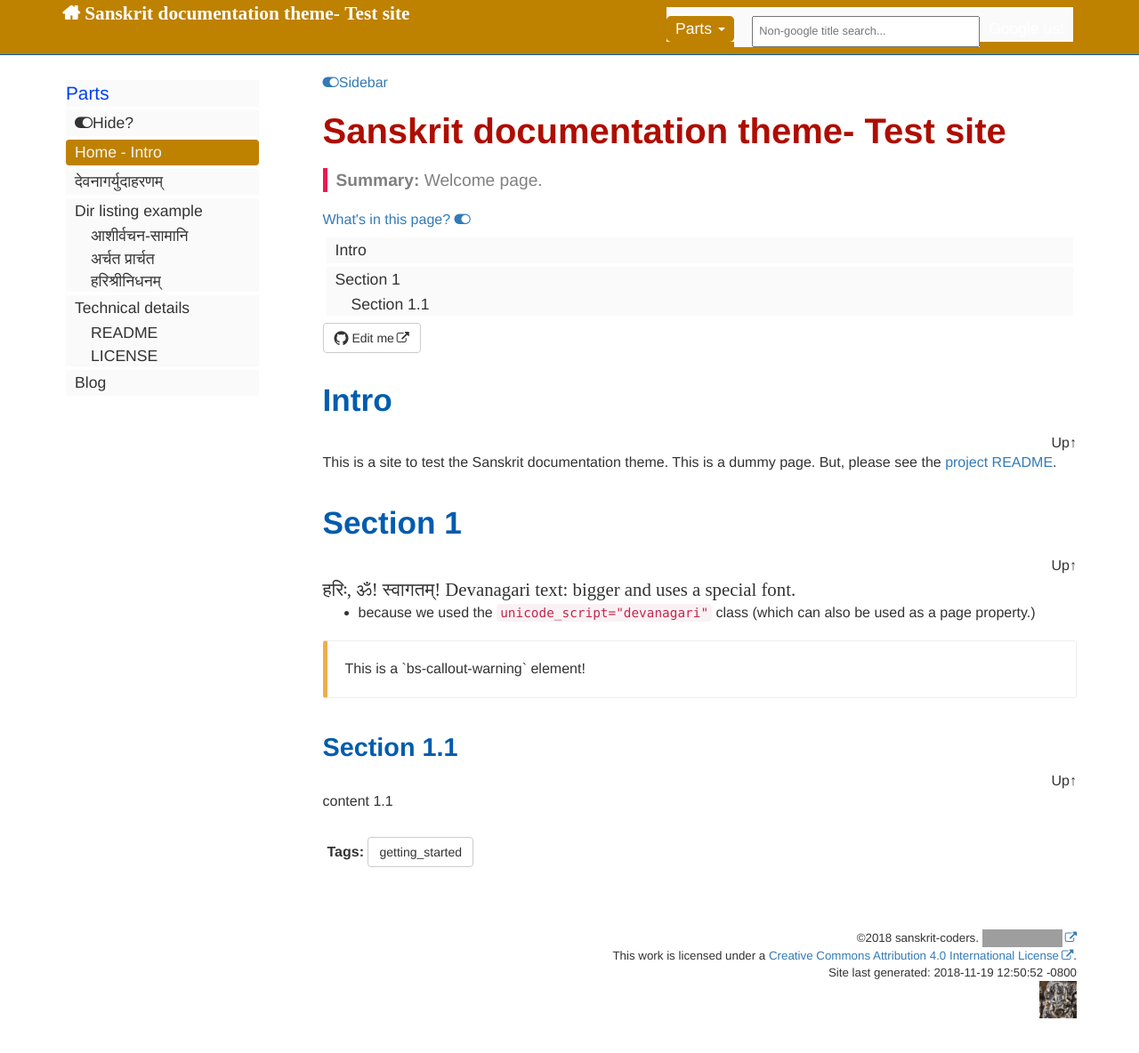
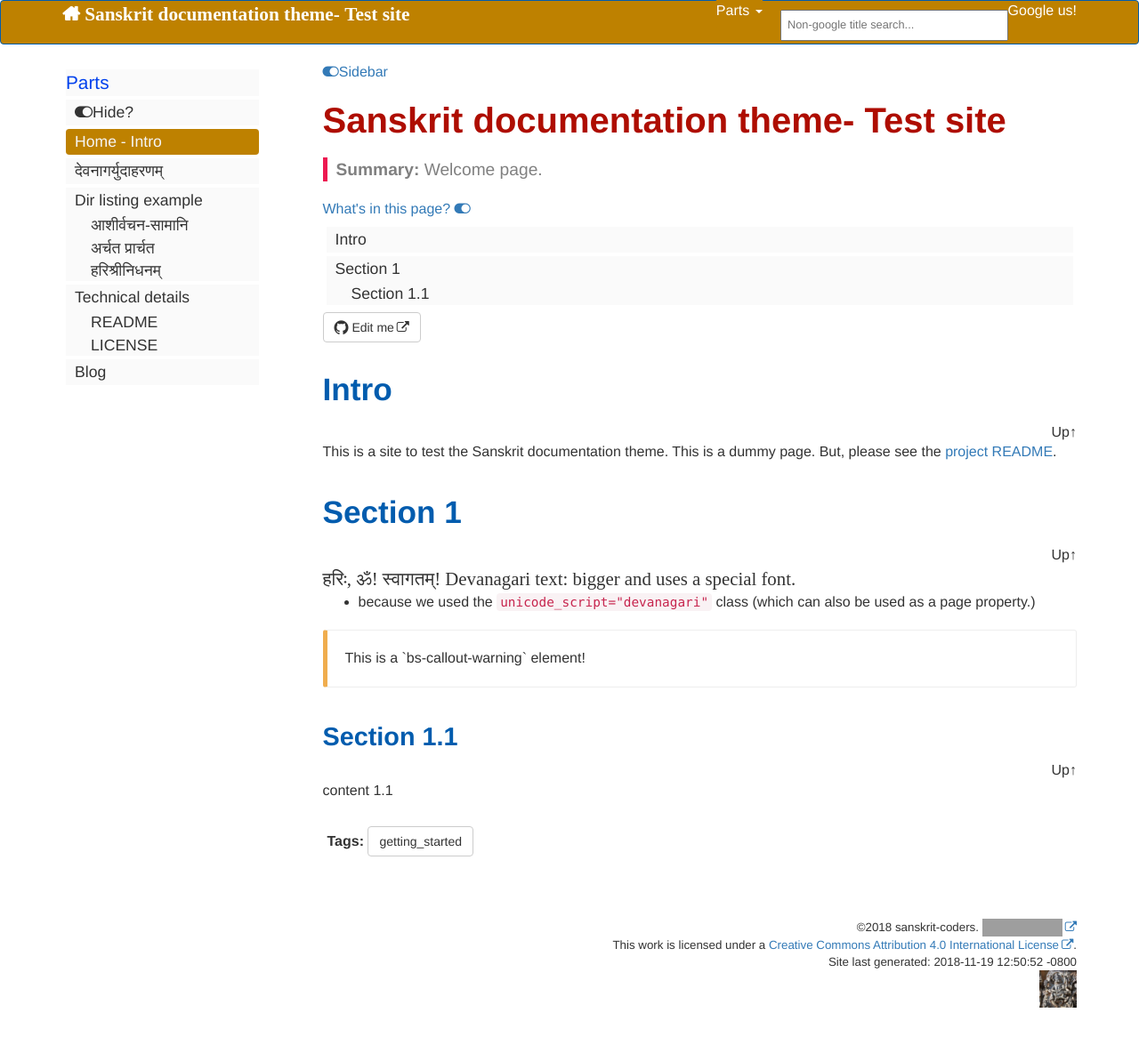
Before and after one commit to sanskrit-coders/sanskrit-documentation-theme, a Jekyll site: the page built from index.md, in a window 1280 px wide and 1205 px high. Shown: the top 1184 px of the window at 89% size. Built offline with Jekyll 4.4.1, drawn with Linux system fonts in a browser that asks for light colours; some web fonts are replaced; comment, search, counter and statistics services are not loaded; grey boxes are pictures that could not be loaded.

Commit message:
Content update.

```diff
--- a/_includes/topnav.html
+++ b/_includes/topnav.html
@@ -1,18 +1,13 @@
 <!-- Navigation -->
-<nav class="navbar navbar-inverse navbar-static-top">
+<nav class="navbar">
     <div class="container topnavlinks">
+        <!--Heavily based on http://yago.io/Bootsketch/styleguide/components_-_navbar.html# .-->
         <div class="navbar-header">
-            <button type="button" class="navbar-toggle" data-toggle="collapse" data-target="#bs-example-navbar-collapse-1">
-                <span class="sr-only">Toggle navigation</span>
-                <span class="icon-bar"></span>
-                <span class="icon-bar"></span>
-                <span class="icon-bar"></span>
-            </button>
             <!--fa is font-awesome.-->
             <a class="fa fa-home fa-lg projectTitle" href="{{"/index.html" | prepend: site.baseurl}}">&nbsp;{{site.site_title}}</a>
         </div>
         <div class="collapse navbar-collapse" id="bs-example-navbar-collapse-1">
-            <ul class="nav navbar-nav navbar-right">
+            <ul class="navbar-nav navbar-right">
                 {% assign topnav = site.data.sidebars[page.topnav] %}
                 <!-- {{topnav}} -->
                 <li class="dropdown">
--- a/assets/css/topnav.scss
+++ b/assets/css/topnav.scss
@@ -17,9 +17,12 @@
   margin-bottom: 7px;
 }
 
-.navbar-inverse {
+.navbar {
   background-color: #be8100;
   border-color: #015CAE;
+  ul, li {
+    list-style: none;
+  }
   .navbar-nav > li > a, .navbar-brand {
     color: white;
   }
@@ -64,7 +67,7 @@
   }
 }
 
-.navbar-inverse .navbar-nav > .active > a {
+.navbar .navbar-nav > .active > a {
   background-color: #be8100;
   &:hover, &:focus {
     background-color: #be8100;
@@ -77,7 +80,7 @@
 }
 
 .open .dropdown-toggle.btn-primary {
-  background-color: #248ec2;
+  background-color: #be8100;
   border-color: #be8100;
 }
 
--- a/assets/js/on_doc_ready/sidebar.js
+++ b/assets/js/on_doc_ready/sidebar.js
@@ -1,29 +1,14 @@
 $('#displayed_sidebar').height($(".nav").height());
 
 $(document).ready(function() {
-    // Initialize navgoco with default options
+    // Initialize navgoco sidebar with default options
     $("#displayed_sidebar").navgoco({
         caretHtml: '',
         accordion: true,
         openClass: 'active', // open
-        save: false, // leave false or nav highlighting doesn't work right
+        save: true,
         cookie: {
-            name: 'navgoco',
-            expires: false,
-            path: '/'
-        },
-        slide: {
-            duration: 400,
-            easing: 'swing'
-        }
-    });
-    $("#toc_ul").navgoco({
-        caretHtml: '',
-        accordion: true,
-        openClass: 'active', // open
-        save: false, // leave false or nav highlighting doesn't work right
-        cookie: {
-            name: 'navgoco',
+            name: 'navgoco_sidebar',
             expires: false,
             path: '/'
         },
--- a/assets/js/on_doc_ready/toc.js
+++ b/assets/js/on_doc_ready/toc.js
@@ -90,7 +90,7 @@
               itemToActivate.parents("li").addClass("active"); // This call is ineffective for some reason.
               // TODO: Haven't figured out how to open the navgoco menu to the right spot. (spent ~4 hours).
               // Suspect a bug upstream.
-              $("#toc_ul").navgoco('toggle', true);
+              // $("#toc_ul").navgoco('toggle', true);
 
               // Now scroll up.
               $([document.documentElement, document.body]).animate({
@@ -109,12 +109,12 @@
 function resetNavgocoMenu() {
     $('#toc_ul').navgoco({
         caretHtml: '',
-        accordion: false,
+        accordion: true,
         openClass: 'active', // open
-        save: true, // leave false or nav highlighting doesn't work right
+        save: false,
         caretHtml: '...', // Make it easier to expand the drawers by increasing click-capture area.
         cookie: {
-            name: 'navgoco',
+            name: 'navgoco_toc',
             expires: false,
             path: '/'
         },
```
